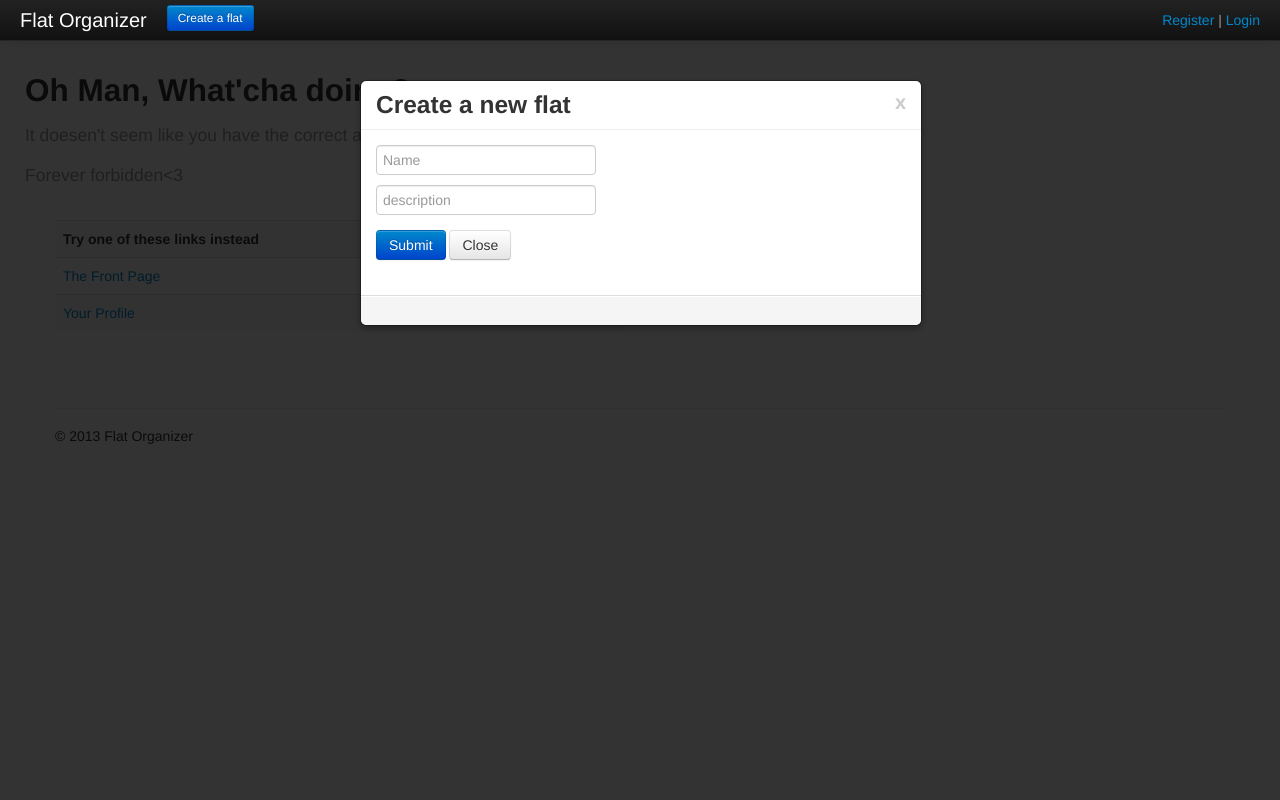
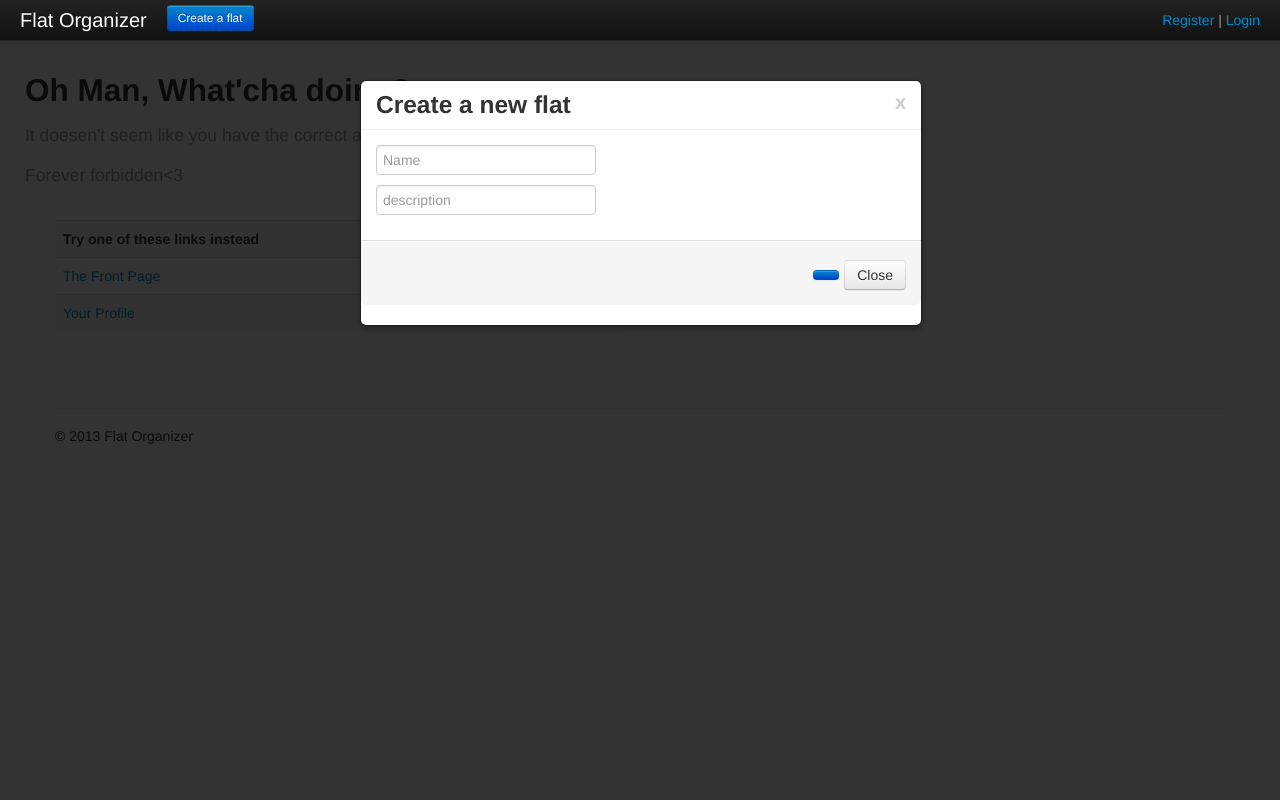
Before and after one commit to phyper/FlatOrganizer, a Django app: template templates/403.html in a window 1280 px wide, after a click on "Create a flat". Run offline with Django 3.2, Linux system fonts and the light colour scheme; the template is opened without the code that fills it, so the values that code supplies are empty; some libraries are stand-ins or nearby versions.

```diff
--- a/templates/base_site.html
+++ b/templates/base_site.html
@@ -50,34 +50,30 @@
                         <button type="button" class="close" data-dismiss="modal">x</button>
                         <h3 id="myModalLabel">Create a new flat</h3>
                     </div>
-                    <div class="modal-body">
 
-                        <form method="POST" action="/flats/newFlat/"> {% csrf_token %}
-                             <div class="placeholing-input name">
+                    <form method="POST" action="/flats/newFlat/">
+                        <div class="modal-body"> {% csrf_token %}
+                            <div class="placeholing-input name">
                                 <input type="text" name="name" value="" id="name" tabindex="1" placeholder="Name" size="50" />
                             </div>
-                             <div class="placeholing-input description">
+                            <div class="placeholing-input description">
                                 <input type="text" name="description" value="" id="description" tabindex="2" placeholder="description" size="50" />
                             </div>
-                        <a id="modal-form-submit" type ="submit" class='btn btn-primary' href="#">Submit</a>
-                        <button class="btn" data-dismiss="modal">Close</button>
-                        </form>
-                    </div>
-                      <div class="modal-footer">
-
-
-
-                    </div>
-
+                        </div>
+                        <div class="modal-footer">
+                            <a id="submit" type ="submit" name="submit" class='btn btn-primary' value="Create" />
+                            <a href="#" class="btn" data-dismiss="modal">Close</a>
+                        </div>
+                    </form>
                 </div>
 
                 <script>
-                    $('#modal-form-submit').on('click', function(e){
+                    $('#modal-footer').on('click', function(e){
                     // We don't want this to act as a link so cancel the link action
                     e.preventDefault();
                     alert("FOO")
                     // Find form and submit it
-                    $('#modal-form').submit();
+                    $('submit').submit();
                     });
                 </script>
 
```
Also changed, not shown: flats/models.py (+14 -2 lines), flats/views.py (+20 -21 lines).
